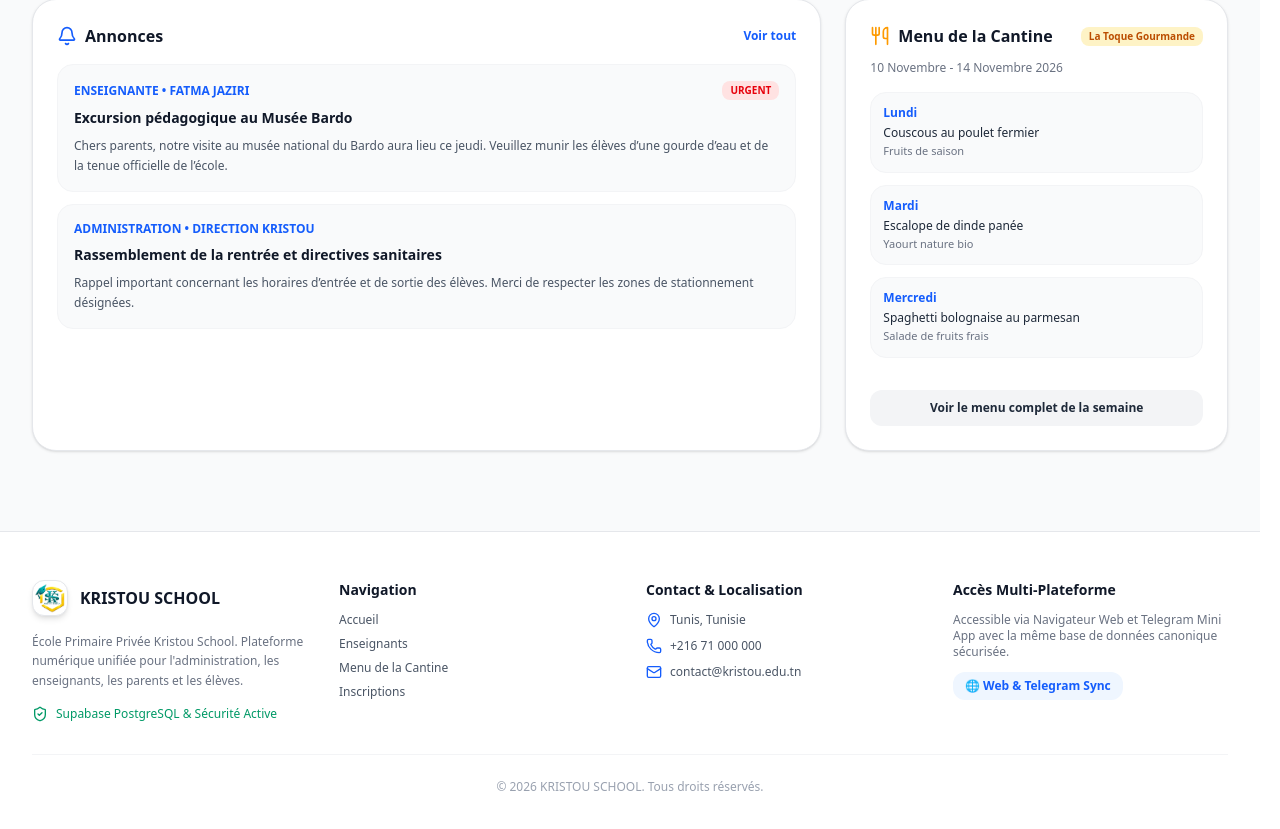
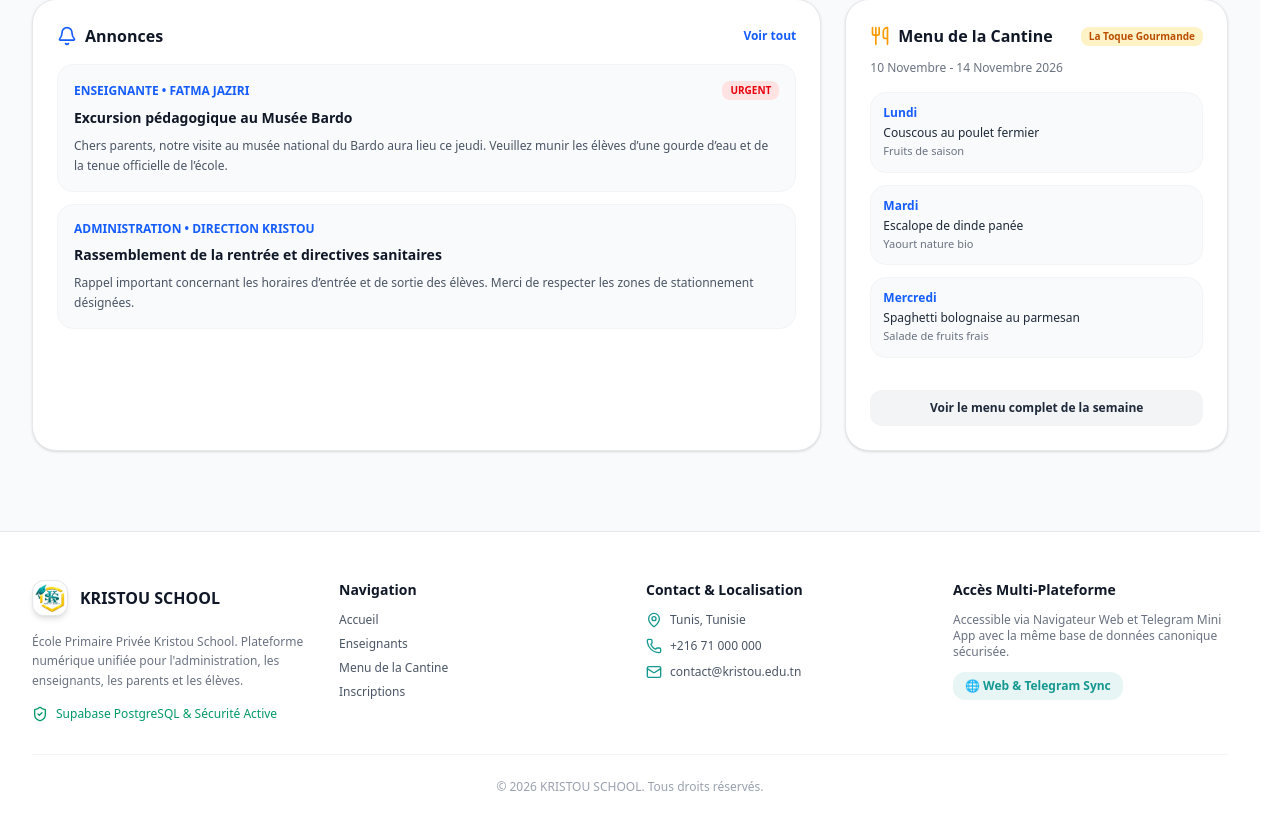
Before and after one commit to funmarket/KRISTOUSCHOOL, a React (Vite) app: page / in a window 1280 px wide. Shown: the part 628-1457 px from the top of the page. Built offline with nearby package versions, Linux system fonts and the light colour scheme.

Commit message:
fix(a1): correct footer brand accents and logo URL

```diff
--- a/src/components/Footer.tsx
+++ b/src/components/Footer.tsx
@@ -13,7 +13,7 @@ export const Footer: React.FC = () => {
         <div className="space-y-4">
           <div className="flex items-center space-x-3 rtl:space-x-reverse">
             <img
-              src="/public/assets/kristou-logo.png"
+              src="/assets/kristou-logo.png"
               alt="KRISTOU SCHOOL"
               className="w-9 h-9 rounded-xl object-contain bg-white dark:bg-gray-800 p-0.5 shadow-md border border-gray-200 dark:border-gray-700 shrink-0"
             />
@@ -34,10 +34,10 @@ export const Footer: React.FC = () => {
         <div>
           <h4 className="font-bold text-gray-900 dark:text-white text-sm mb-3">Navigation</h4>
           <ul className="space-y-2 text-xs font-medium">
-            <li><a href="#home" className="hover:text-blue-600 transition-colors">{t('home')}</a></li>
-            <li><a href="#directory" className="hover:text-blue-600 transition-colors">{t('teachers')}</a></li>
-            <li><a href="#foodMenu" className="hover:text-blue-600 transition-colors">{t('foodMenu')}</a></li>
-            <li><a href="#registration" className="hover:text-blue-600 transition-colors">{t('registration')}</a></li>
+            <li><a href="#home" className="hover:text-k-brand transition-colors">{t('home')}</a></li>
+            <li><a href="#directory" className="hover:text-k-brand transition-colors">{t('teachers')}</a></li>
+            <li><a href="#foodMenu" className="hover:text-k-brand transition-colors">{t('foodMenu')}</a></li>
+            <li><a href="#registration" className="hover:text-k-brand transition-colors">{t('registration')}</a></li>
           </ul>
         </div>
 
@@ -46,15 +46,15 @@ export const Footer: React.FC = () => {
           <h4 className="font-bold text-gray-900 dark:text-white text-sm mb-3">Contact & Localisation</h4>
           <ul className="space-y-2.5 text-xs">
             <li className="flex items-center space-x-2 rtl:space-x-reverse">
-              <MapPin className="w-4 h-4 text-blue-600 shrink-0" />
+              <MapPin className="w-4 h-4 text-k-brand shrink-0" />
               <span>Tunis, Tunisie</span>
             </li>
             <li className="flex items-center space-x-2 rtl:space-x-reverse">
-              <Phone className="w-4 h-4 text-blue-600 shrink-0" />
+              <Phone className="w-4 h-4 text-k-brand shrink-0" />
               <span>+216 71 000 000</span>
             </li>
             <li className="flex items-center space-x-2 rtl:space-x-reverse">
-              <Mail className="w-4 h-4 text-blue-600 shrink-0" />
+              <Mail className="w-4 h-4 text-k-brand shrink-0" />
               <span>contact@kristou.edu.tn</span>
             </li>
           </ul>
@@ -66,7 +66,7 @@ export const Footer: React.FC = () => {
           <p className="text-xs text-gray-500 mb-3">
             Accessible via Navigateur Web et Telegram Mini App avec la même base de données canonique sécurisée.
           </p>
-          <div className="inline-flex items-center space-x-2 bg-blue-50 dark:bg-blue-950/40 text-blue-600 dark:text-blue-400 px-3 py-1.5 rounded-xl text-xs font-semibold">
+          <div className="inline-flex items-center space-x-2 bg-k-brand/10 dark:bg-k-brand/15 text-k-brand dark:text-k-brand px-3 py-1.5 rounded-xl text-xs font-semibold">
             <span>🌐 Web & Telegram Sync</span>
           </div>
         </div>
```
